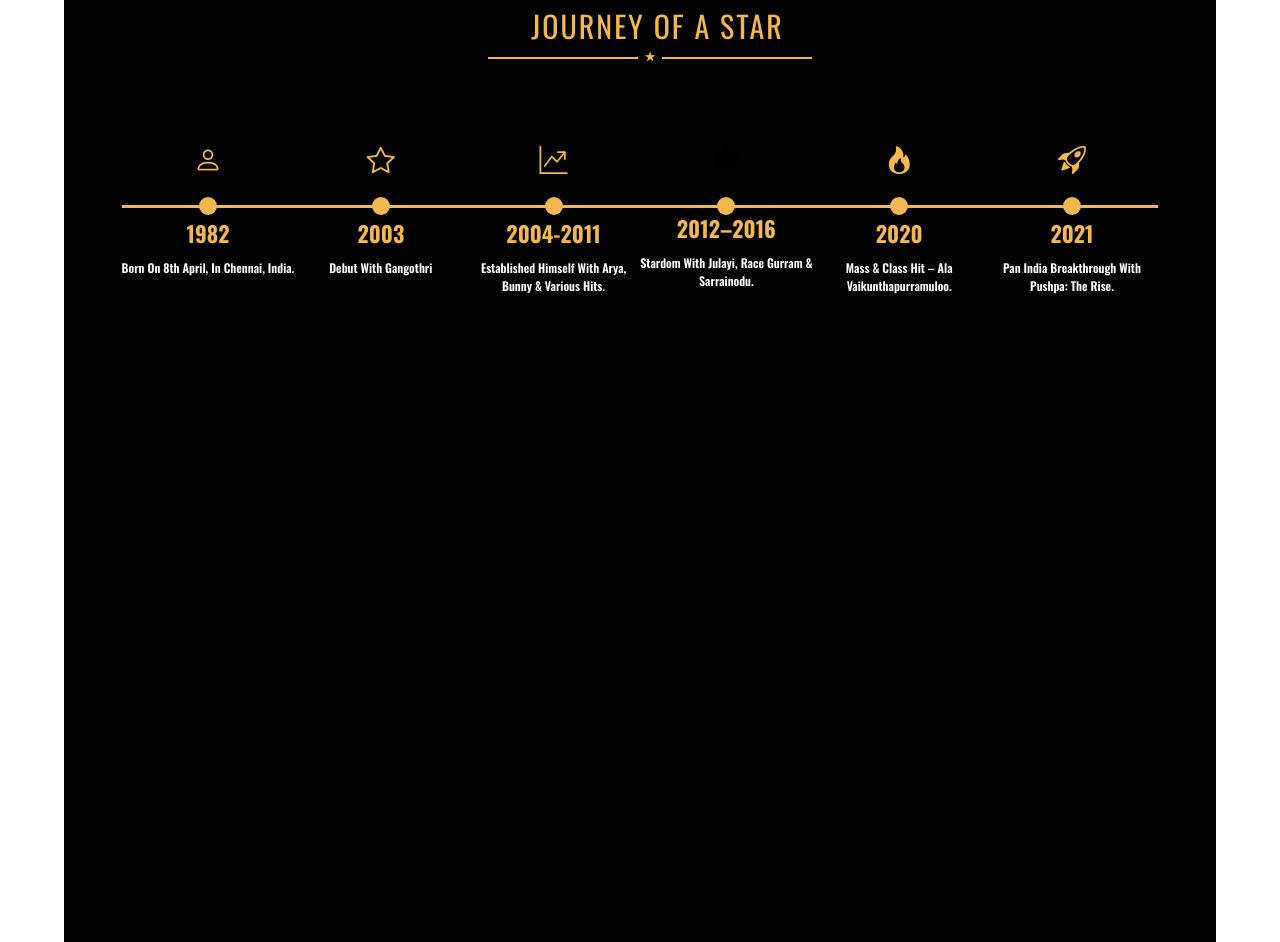
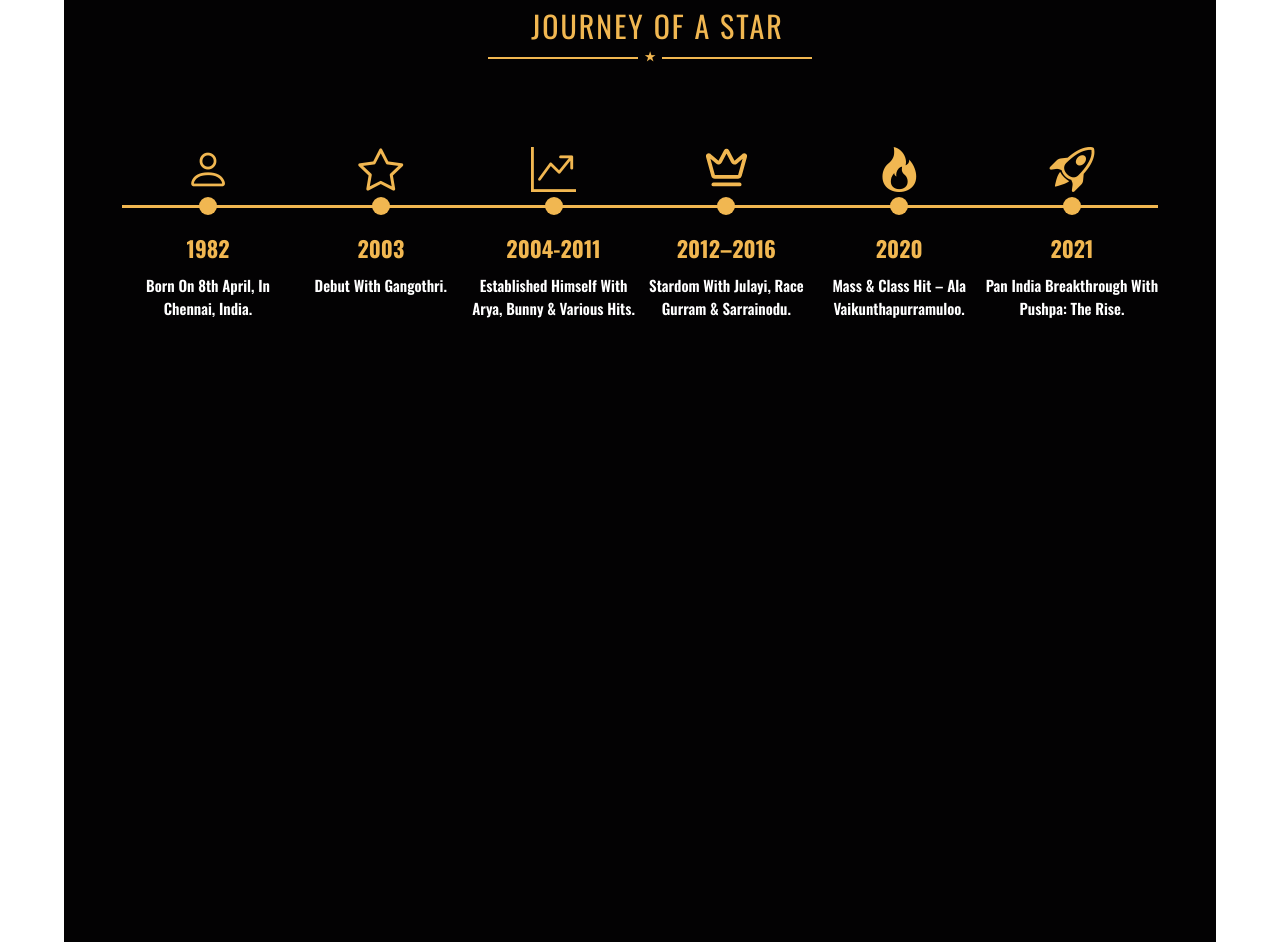
Before and after one commit to anushachuppala/CHUPPALAANUSHA_02, a plain HTML site: page index.html in a window 1280 px wide. Shown: the part 879-1821 px from the top of the page. Drawn offline with nearby package versions, Linux system fonts and the light colour scheme; a web font is replaced by a local one.

Commit message:
years and sectences are properly aligned together.

```diff
--- a/index.html
+++ b/index.html
@@ -215,7 +215,7 @@
               <i class="bi bi-star icon"></i>
               <div class="dot"></div>
               <a href="#">2003</a>
-              <p>debut with gangothri</p>
+              <p>debut with gangothri.</p>
             </div>
 
             <div class="timeline-item">
@@ -226,7 +226,7 @@
             </div>
 
             <div class="timeline-item">
-              <i class="fa-solid fa-crown crown-icon"></i>
+              <i data-lucide="crown" class="crown-icon"></i>
               <div class="dot"></div>
               <a href="#">2012–2016</a>
               <p>Stardom with Julayi, Race Gurram & Sarrainodu.</p>
@@ -254,5 +254,11 @@
 
       <footer></footer>
     </div>
+
+<script src="https://unpkg.com/lucide@latest"></script>
+
+<script>
+  lucide.createIcons();
+</script>
   </body>
 </html>
--- a/style.css
+++ b/style.css
@@ -413,11 +413,25 @@
   position: relative;
   width: 220px;
   text-align: center;
+  display: flex;
+  flex-direction: column;
+  align-items: center;
 }
 
 .icon {
-  display: block;
-  font-size: 28px;
+  display: inline-block;
+  width: 45px;
+  height: 45px;
+  font-size: 45px;
+  color: var(--light-gold);
+  margin-bottom: 15px;
+}
+
+.crown-icon {
+  display: inline-block;
+  width: 45px;
+  height: 45px;
+  font-size: 45px;
   color: var(--light-gold);
   margin-bottom: 15px;
 }
@@ -435,7 +449,7 @@
 
 .timeline-item a {
   display: block;
-  margin-top: 40px;
+  margin-top: 27px;
   color: var(--light-gold);
   font-family: "Oswald", sans-serif;
   text-decoration: none;
@@ -447,7 +461,7 @@
   margin-top: 10px;
   color: var(--white);
   font-family: "Oswald", sans-serif;
-  font-size: 12px;
+  font-size: 15px;
   line-height: 1.5;
   text-transform: capitalize;
 }
```
